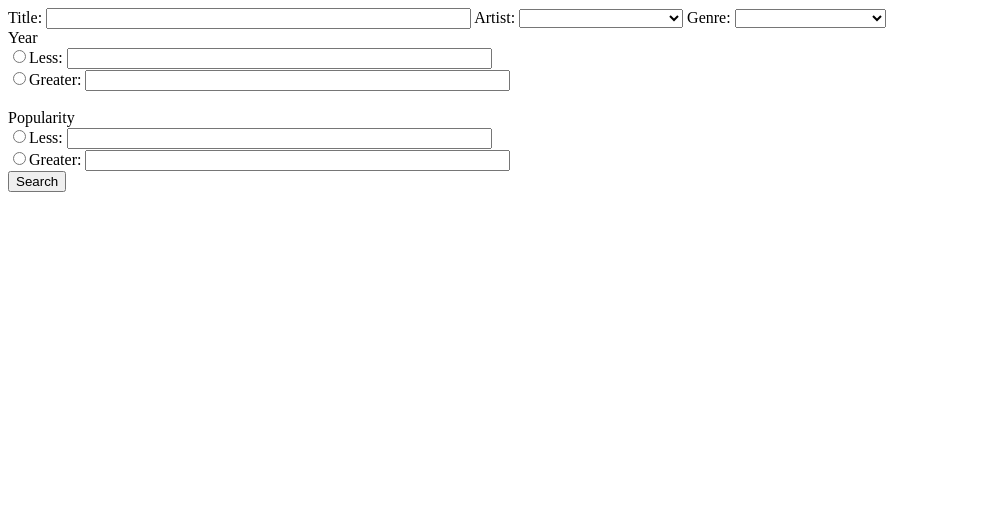
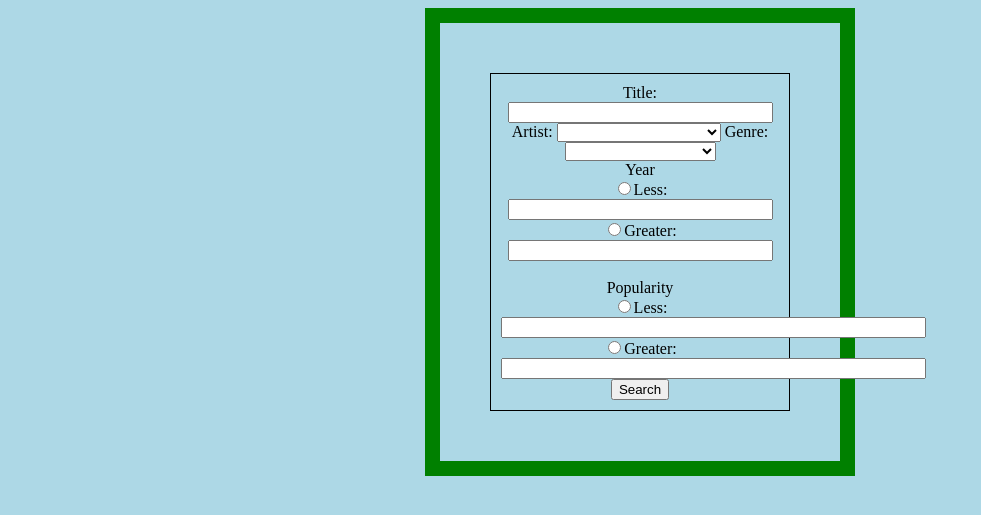
Before and after one commit to tho1341/asg1, a PHP site: page /search-page.php in a window 1280 px wide. Shown: the top 515 px of the page, without its empty margins (0-981 px from the left). Run offline with PHP 8.4, Linux system fonts and the light colour scheme; data comes from the database, SQL or seed files in the repository.

Commit message:
checking stylesheet

```diff
--- a/tho1341/search-page.php
+++ b/tho1341/search-page.php
@@ -25,14 +25,15 @@ $genre = $musicGateway->getAllGenre();
     <meta charset="UTF-8">
     <meta http-equiv="X-UA-Compatible" content="IE=edge">
     <meta name="viewport" content="width=device-width, initial-scale=1.0">
+    <link rel="stylesheet" href="stylesheet.css">
     <title>Document</title>
 </head>
 <body>
 
-    <form action="browse-results.php" method="post">
-
+<div class="searchForm">
+        <form action="browse-results.php" method="post">
             <label>Title:</label>
-            <input type="text" name="title" size=50/>
+            <input type="text" name="title" size=30/>
 
             <label>Artist:</label>
             <select name="artists">
@@ -55,16 +56,15 @@ $genre = $musicGateway->getAllGenre();
 
                 ?>
             </select>
-
             <br>
 
             <label>Year</label>
             <br>
             <label><input type="radio" name="year" value="less">Less: </label>
-                <input type="text" name="lessText" size=50/>
+                <input type="text" name="lessText" size=30/>
             <br>
             <label><input type="radio" name="year" value="great">Greater: </label>
-                <input type="text" name="greatText" size=50/>
+                <input type="text" name="greatText" size=30/>
 
             <br>
             <br>
@@ -81,7 +81,7 @@ $genre = $musicGateway->getAllGenre();
 
             <input type="submit" value="Search">
         </form>
-
+</div>
 
 </body>
 </html>
--- a/tho1341/stylesheet.css
+++ b/tho1341/stylesheet.css
@@ -36,3 +36,20 @@
 .foot{
     background-color:lightgrey;
 }
+.searchForm{
+    width: 300px;
+    border: 15px solid green;
+    padding: 50px;
+    margin-left:auto;
+    margin-right:auto;
+}
+form{
+    display:block;
+    text-align:center;
+    border:1px solid;
+    padding:10px;
+    text-align: center;
+}
+body {
+    background-color:lightblue;
+}
```
